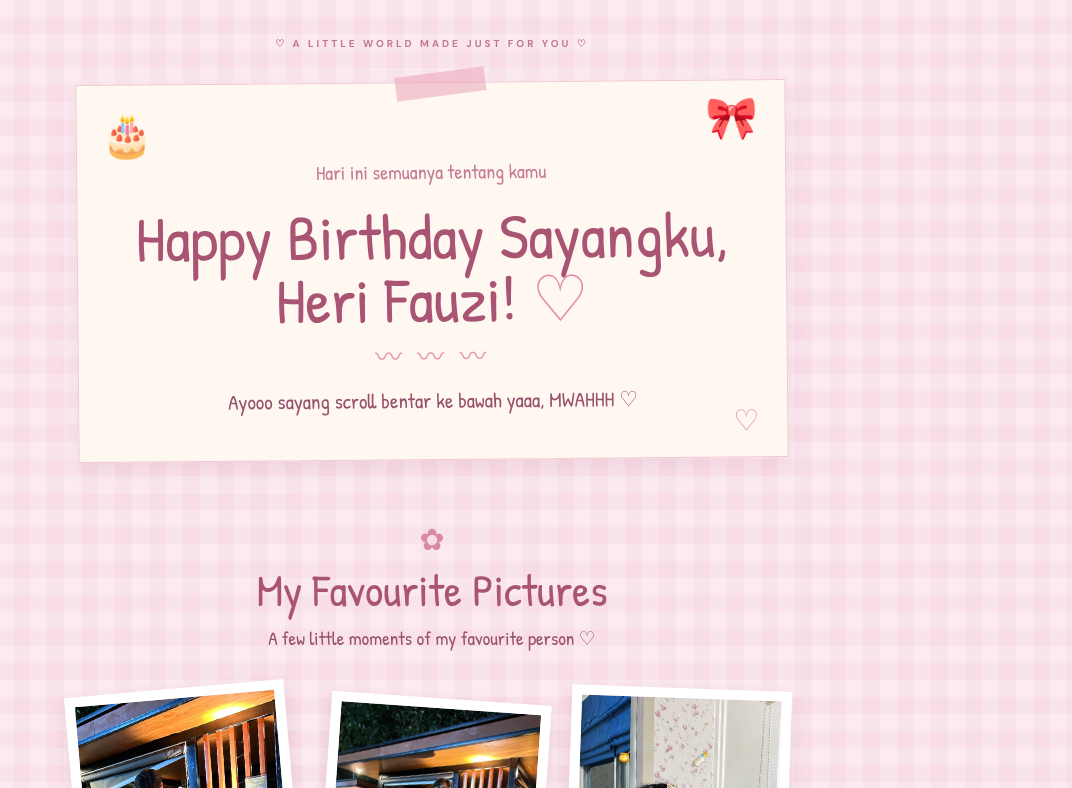
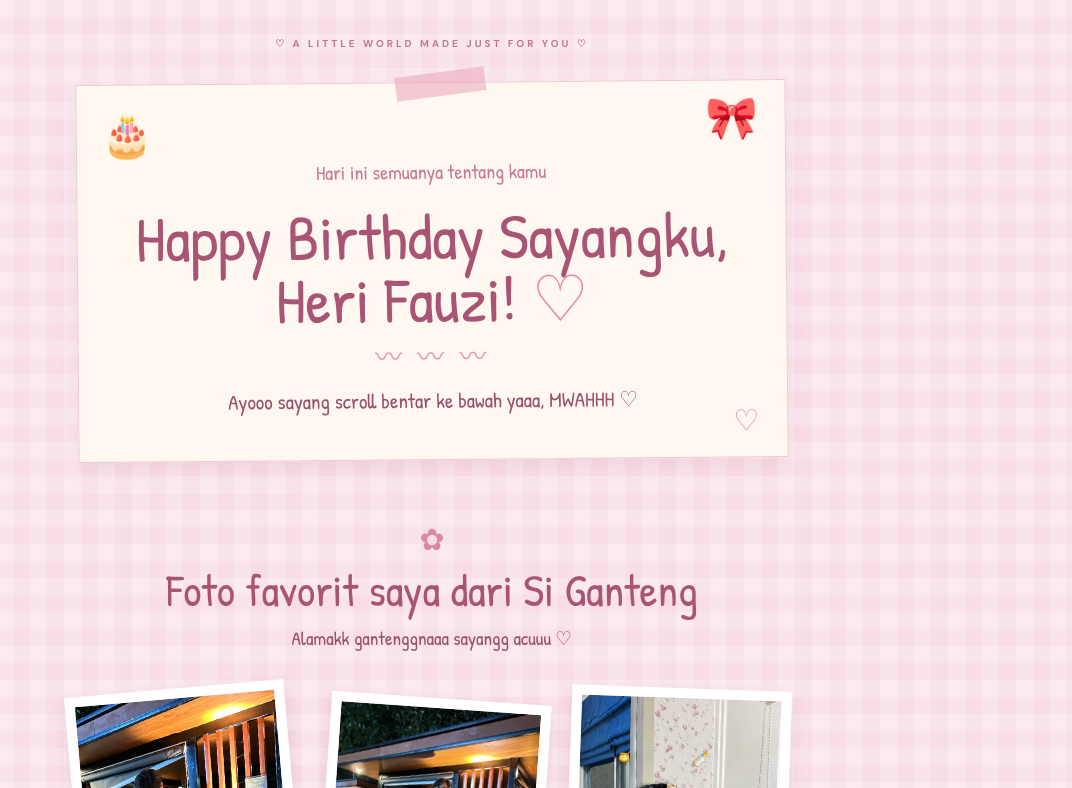
Before and after one commit to reenaireen/birthday-sayang, a plain HTML site: page index.html in a window 1280 px wide. Both pictures are taken after a click on the button "Open your birthday letter". Shown: the top 788 px of the page, without its empty margins (208-1280 px from the left). Drawn offline with Linux system fonts and the light colour scheme.

Commit message:
Update index.html

```diff
--- a/index.html
+++ b/index.html
@@ -62,8 +62,8 @@
     <section class="memories-section">
       <div class="section-heading">
         <span class="heading-flower">✿</span>
-        <h2>My Favourite Pictures</h2>
-        <p>A few little moments of my favourite person ♡</p>
+        <h2>Foto favorit saya dari Si Ganteng</h2>
+        <p> Alamakk gantenggnaaa sayangg acuuu ♡</p>
       </div>
 
       <div class="polaroid-grid">
```
